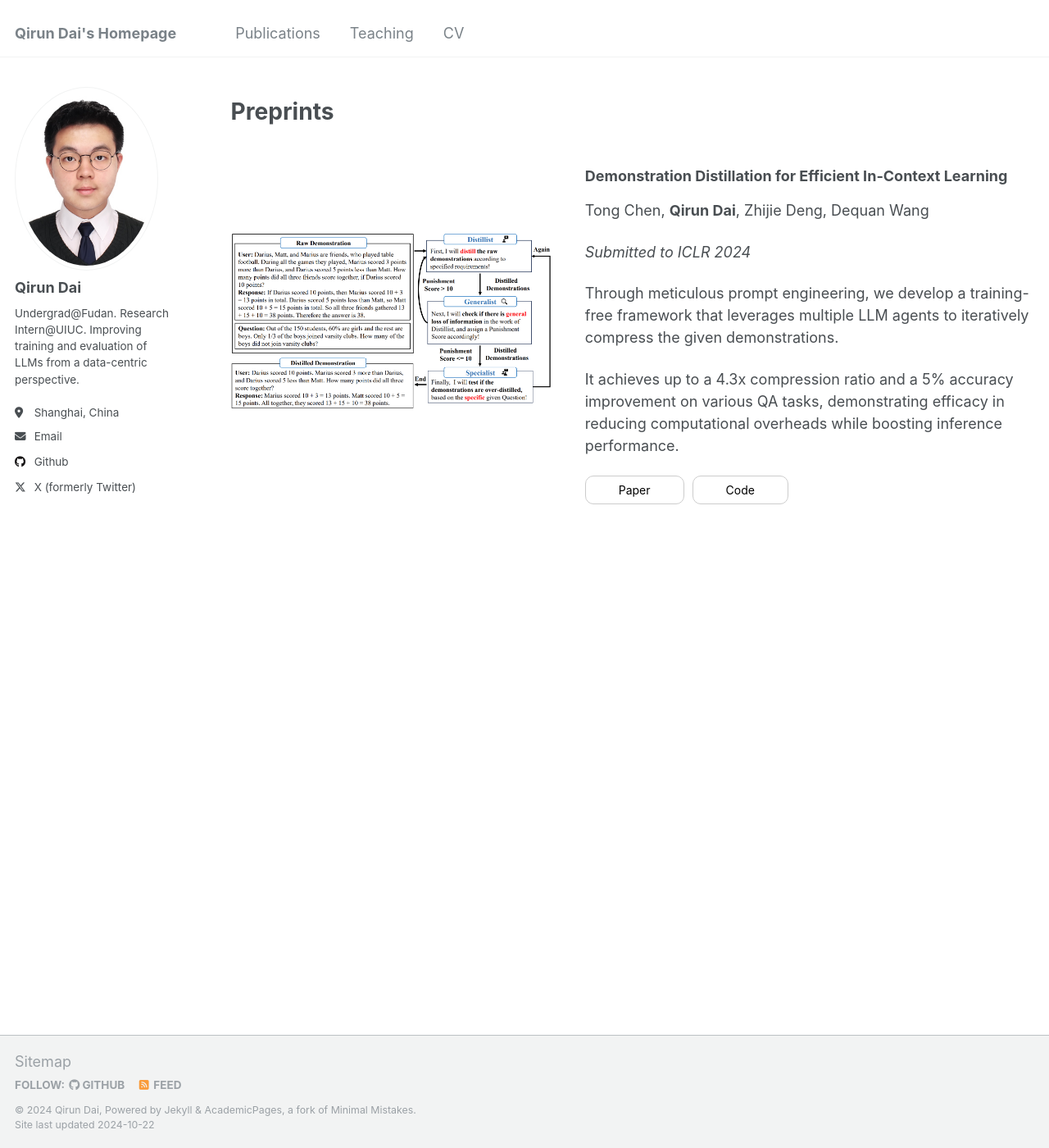
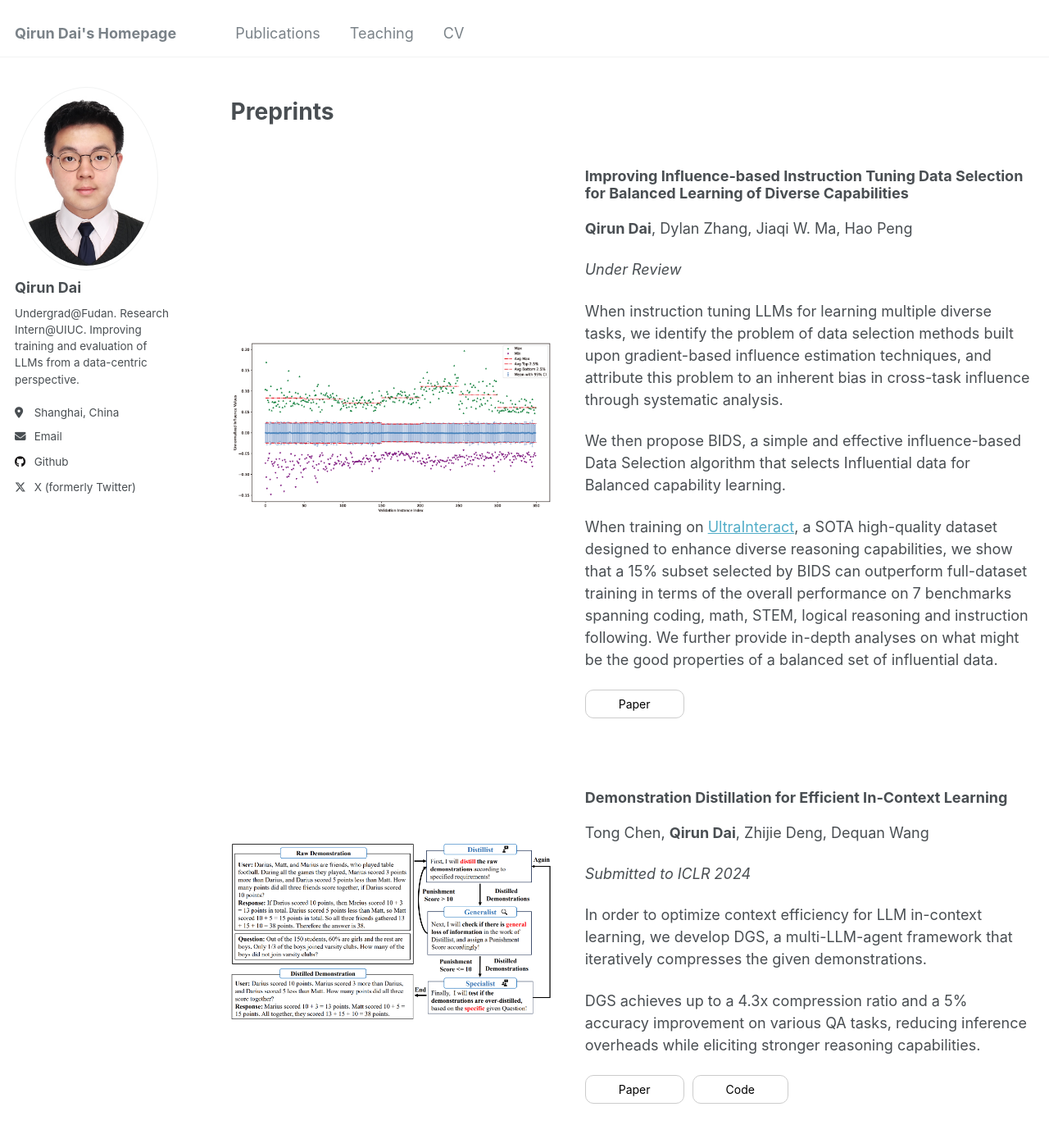
Before and after one commit to qrdai/qrdai.github.io, a Jekyll site: the page built from _pages/publications.md, in a window 1280 px wide and 1400 px high. Shown: the whole window at 82% size. Built offline with Jekyll 4.4.1, drawn with Linux system fonts in a browser that asks for light colours; Markdown is read by kramdown in place of the engine named in the settings.

Commit message:
update pubs: BIDS

```diff
--- a/_pages/publications.md
+++ b/_pages/publications.md
@@ -14,13 +14,33 @@ author_profile: true
 # Preprints
 
 <div style="display: flex; align-items: center; margin-bottom: 50px;">
+  <img src="{{ site.baseurl }}/images/BIDS_stats.png" alt="Image" style="width: 40%; margin-right: 40px;">
+  <div>
+    <h3>Improving Influence-based Instruction Tuning Data Selection for Balanced Learning of Diverse Capabilities</h3>
+    <p><strong>Qirun Dai</strong>, Dylan Zhang, Jiaqi W. Ma, Hao Peng</p>
+    <p><em>Under Review</em></p>
+    <p>When instruction tuning LLMs for learning multiple diverse tasks, we identify the problem of data selection methods built upon gradient-based influence estimation techniques, and attribute this problem to an inherent bias in cross-task influence through systematic analysis.</p>
+    <p>We then propose BIDS, a simple and effective influence-based Data Selection algorithm that selects Influential data for Balanced capability learning.</p>
+    <p>When training on <a href="https://huggingface.co/datasets/openbmb/UltraInteract_sft">UltraInteract</a>, a SOTA high-quality dataset designed to enhance diverse reasoning capabilities, we show that a 15% subset selected by BIDS can outperform full-dataset training in terms of the overall performance on 7 benchmarks spanning coding, math, STEM, logical reasoning and instruction following. We further provide in-depth analyses on what might be the good properties of a balanced set of influential data.</p>
+    <div style="display: flex; margin-top: 20px;">
+      <a href="{{ site.baseurl }}/files/BIDS-10_13-preprint.pdf" target="_blank" style="text-decoration: none;">
+        <button style="background-color: white; border: 1px solid #ccc; border-radius: 10px; padding: 8px 40px; font-size: 14px; cursor: pointer;">Paper</button>
+      </a>
+      <!-- <a href="https://github.com/CTDancer/DGS_Demonstration-Distillation" target="_blank" style="text-decoration: none; margin-left: 10px;">
+        <button style="background-color: white; border: 1px solid #ccc; border-radius: 10px; padding: 8px 40px; font-size: 14px; cursor: pointer;">Code</button>
+      </a> -->
+    </div>
+  </div>
+</div>
+
+<div style="display: flex; align-items: center; margin-bottom: 50px;">
   <img src="{{ site.baseurl }}/images/DGS.png" alt="Image" style="width: 40%; margin-right: 40px;">
   <div>
     <h3>Demonstration Distillation for Efficient In-Context Learning</h3>
     <p>Tong Chen, <strong>Qirun Dai</strong>, Zhijie Deng, Dequan Wang</p>
     <p><em>Submitted to ICLR 2024</em></p>
-    <p>Through meticulous prompt engineering, we develop a training-free framework that leverages multiple LLM agents to iteratively compress the given demonstrations.</p>
-    <p>It achieves up to a 4.3x compression ratio and a 5% accuracy improvement on various QA tasks, demonstrating efficacy in reducing computational overheads while boosting inference performance.</p>
+    <p>In order to optimize context efficiency for LLM in-context learning, we develop DGS, a multi-LLM-agent framework that iteratively compresses the given demonstrations.</p>
+    <p>DGS achieves up to a 4.3x compression ratio and a 5% accuracy improvement on various QA tasks, reducing inference overheads while eliciting stronger reasoning capabilities.</p>
     <div style="display: flex; margin-top: 20px;">
       <a href="https://openreview.net/forum?id=Y8DClN5ODu" target="_blank" style="text-decoration: none;">
         <button style="background-color: white; border: 1px solid #ccc; border-radius: 10px; padding: 8px 40px; font-size: 14px; cursor: pointer;">Paper</button>
```
Also changed, not shown: images/BIDS_stats.png (added), 1 other file.
